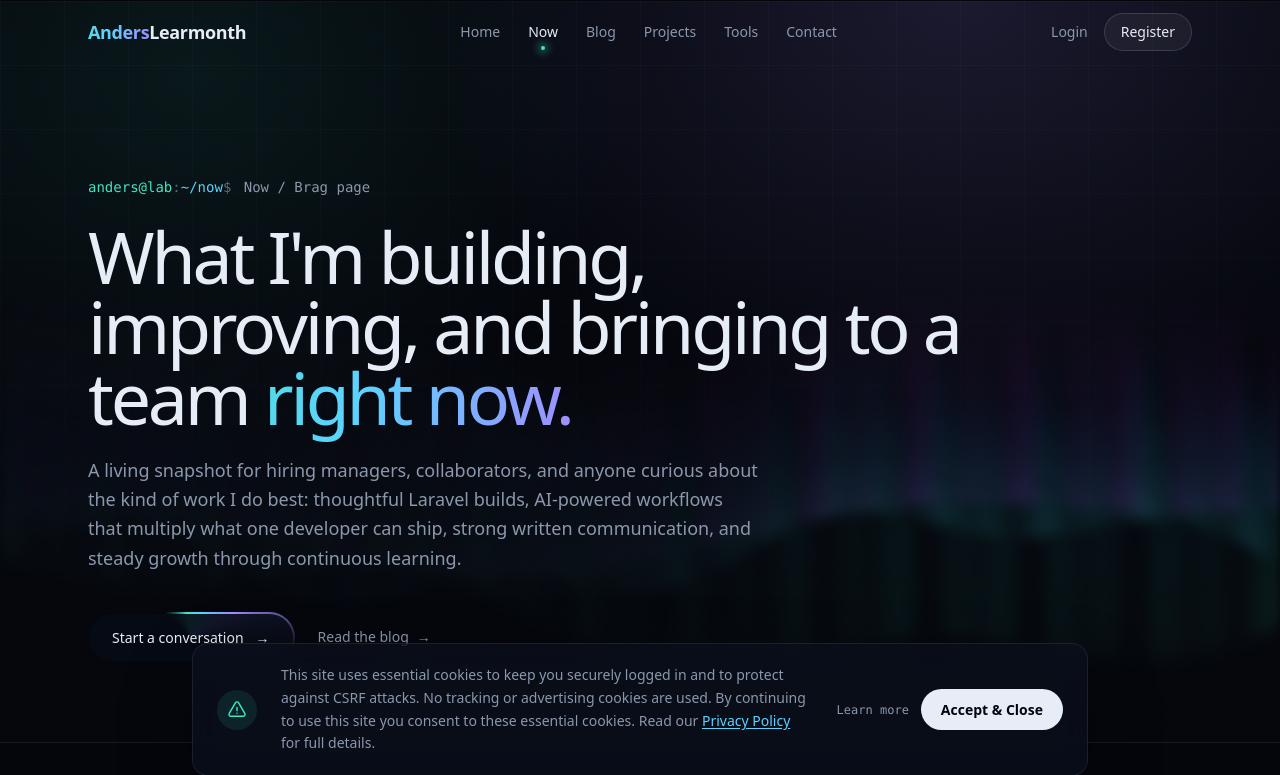
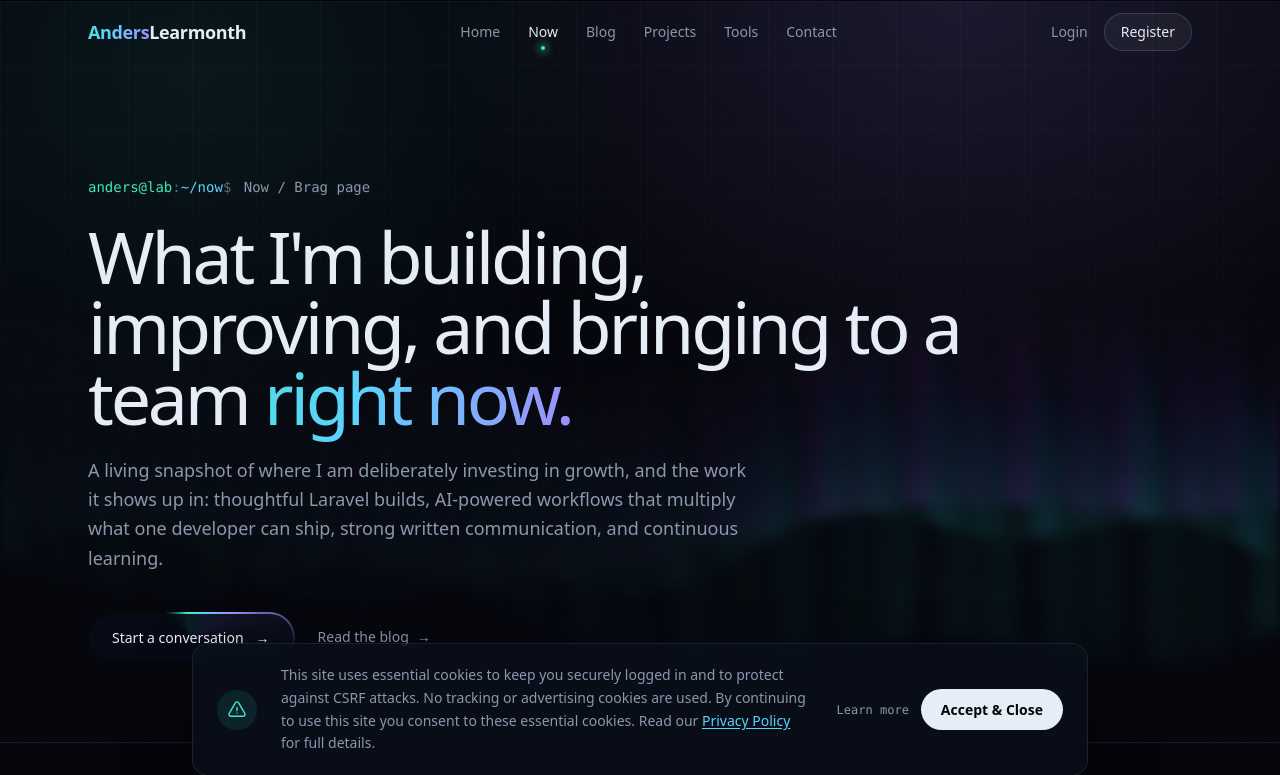
Before and after one commit to Dregozone/Dregozone, a Laravel app: page /now in a window 1280 px wide. Shown: the top 775 px of the page. Run offline with Laravel 12, Linux system fonts and the light colour scheme; data comes from the database, SQL or seed files in the repository; style sheets or scripts are compiled from the project's sources; some libraries are stand-ins or nearby versions; some web fonts are replaced.

Commit message:
Carry the growth framing through the /now header and meta description
Co-Authored-By: Claude Opus 5.5 <noreply@anthropic.com>
Claude-Session: https://claude.ai/code/session_01VSGYjdR5REbxA6Avtc3Tv7

```diff
--- a/app/Livewire/Now.php
+++ b/app/Livewire/Now.php
@@ -192,6 +192,8 @@ class Now extends Component
                     'description' => 'I regularly invest in courses and structured practice so I can keep improving beyond day-to-day delivery work.',
                 ],
             ],
+        ])->layoutData([
+            'description' => "What I'm building now and where I'm deliberately investing in growth: Laravel builds, AI-powered workflows, clear writing and continuous learning.",
         ]);
     }
 }
--- a/resources/views/livewire/now.blade.php
+++ b/resources/views/livewire/now.blade.php
@@ -1,6 +1,6 @@
 <div>
     <x-aurora.page-header path="~/now" eyebrow="Now / Brag page"
-        description="A living snapshot for hiring managers, collaborators, and anyone curious about the kind of work I do best: thoughtful Laravel builds, AI-powered workflows that multiply what one developer can ship, strong written communication, and steady growth through continuous learning.">
+        description="A living snapshot of where I am deliberately investing in growth, and the work it shows up in: thoughtful Laravel builds, AI-powered workflows that multiply what one developer can ship, strong written communication, and continuous learning.">
         <x-slot:title>What I'm building, improving, and bringing to a team <span class="aurora-gradient-text">right now.</span></x-slot:title>
 
         <div class="flex flex-wrap items-center gap-6">
```
Also changed, not shown: tests/Feature/PublicPagesTest.php (+7 -2 lines).
